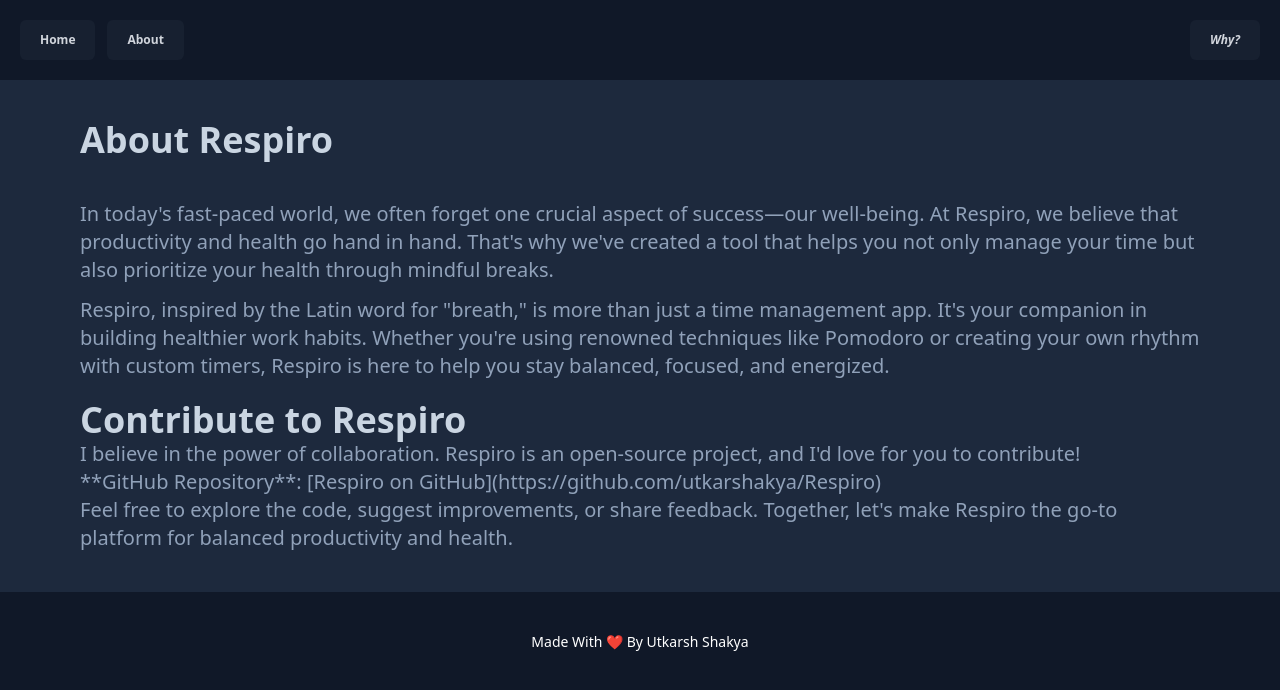
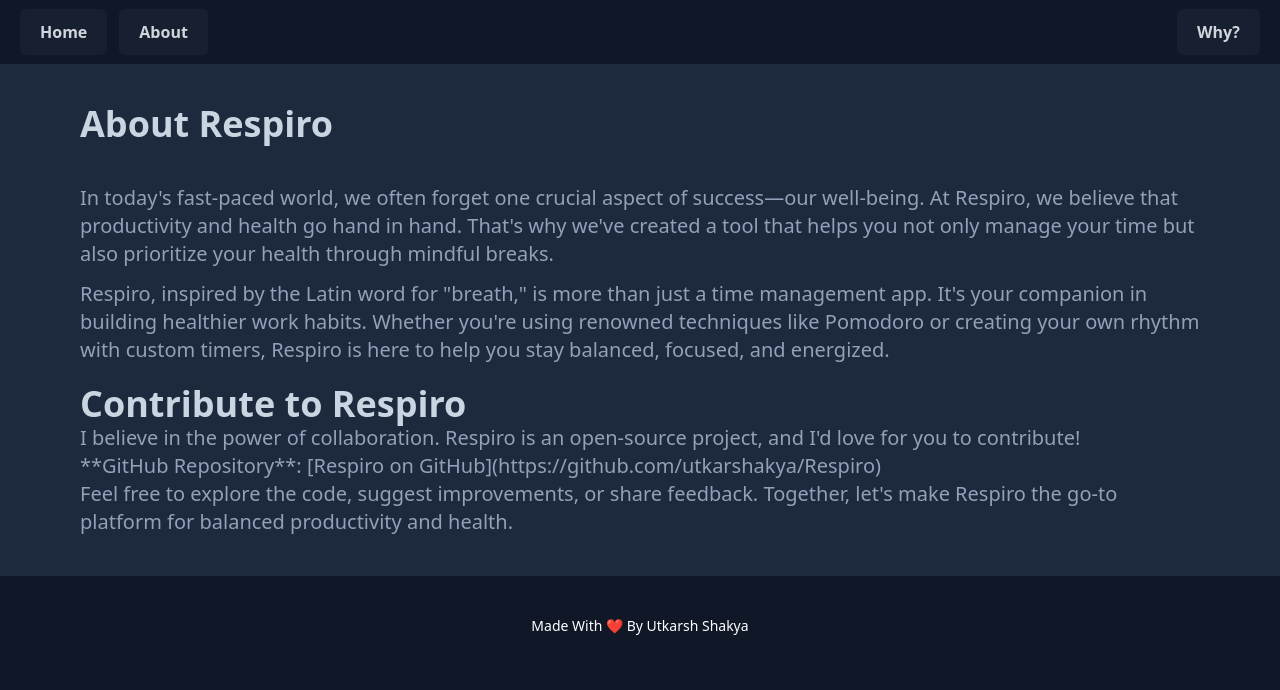
Before and after one commit to utkarshakya/Respiro, a React (Vite) app: page /about in a window 1280 px wide. Shown: the top 690 px of the page. Built offline with nearby package versions, Linux system fonts and the light colour scheme.

Commit message:
feat: implement useTimer hook for timer functionality, refactor Navbar component for improved structure, and update Pomodoro and About pages

```diff
--- a/src/App.jsx
+++ b/src/App.jsx
@@ -15,7 +15,7 @@
   return (
     <>
       <BrowserRouter>
-      <Navbar />
+        <Navbar />
         <Routes>
           <Route index element={<Home />} />
           <Route path="about" element={<About />} />
--- a/src/components/Navbar.jsx
+++ b/src/components/Navbar.jsx
@@ -1,58 +1,43 @@
 import React from "react";
 import { NavLink } from "react-router";
 
-function Navbar() {
+const links = [
+  { to: "/", label: "Home" },
+  { to: "/about", label: "About" },
+  { to: "/why", label: "Why?", mobileLabel: "?" },
+];
+
+const Navbar = () => {
+  const linkClasses = ({ isActive }) =>
+    `py-3 px-5 rounded-md font-semibold text-gray-300 bg-gray-800/50 ${
+      isActive ? "cursor-default" : "hover:bg-gray-800 hover:text-white"
+    }`;
+
   return (
-    <nav className="w-full max-w-7xl p-5 flex justify-between flex-wrap gap-3 text-xs mx-auto">
-      {/* Left Part */}
-      <div className="flex gap-x-3 gap-y-1 font-semibold">
-        <NavLink
-          to="/"
-          className={({ isActive }) =>
-            `${
-              isActive ? "cursor-default" : "hover:bg-gray-800 hover:text-white"
-            } py-3 px-5 text-gray-300 bg-gray-800/50 rounded-md`
-          }
-        >
-          Home
-        </NavLink>
-        <NavLink
-          to="/about"
-          className={({ isActive }) =>
-            `${
-              isActive ? "cursor-default" : "hover:bg-gray-800 hover:text-white"
-            } py-3 px-5 text-gray-300 bg-gray-800/50 rounded-md`
-          }
-        >
-          About
-        </NavLink>
-      </div>
-
-      {/* Right Part */}
-      <div className="flex font-semibold">
-        <NavLink
-          to="/why"
-          className={({ isActive }) =>
-            `${
-              isActive ? "cursor-default" : "hover:bg-gray-800 hover:text-white"
-            } hidden md:block py-3 px-5 text-gray-300 bg-gray-800/50 rounded-md italic`
-          }
-        >
-          Why?
-        </NavLink>
-        <NavLink
-          to="/why"
-          className={({ isActive }) =>
-            `${
-              isActive ? "cursor-default" : "hover:bg-gray-800 hover:text-white"
-            } md:hidden py-3 px-5 text-gray-300 bg-gray-800/50 rounded-md italic`
-          }
-        >
-          ?
-        </NavLink>
-      </div>
+    <nav className="w-full max-w-7xl p-5 flex justify-between flex-wrap gap-3 mx-auto">
+      <ul className="flex gap-x-3 gap-y-1">
+        {links.slice(0, 2).map((link) => (
+          <li key={link.to}>
+            <NavLink to={link.to} className={linkClasses}>
+              {link.label}
+            </NavLink>
+          </li>
+        ))}
+      </ul>
+      <ul className="flex">
+        <li className="hidden md:block">
+          <NavLink to="/why" className={linkClasses}>
+            Why?
+          </NavLink>
+        </li>
+        <li className="md:hidden">
+          <NavLink to="/why" className={linkClasses}>
+            ?
+          </NavLink>
+        </li>
+      </ul>
     </nav>
   );
-}
+};
 
 export default Navbar;
--- a/src/components/index.js
+++ b/src/components/index.js
@@ -1,16 +1,7 @@
-import {CardForLink, CardForInfo} from "./Cards";
+import { CardForLink, CardForInfo } from "./Cards";
 import CustomTimer from "./CustomTimer";
 import HeroSection from "./HeroSection";
 import Navbar from "./Navbar";
 import Footer from "./Footer";
-import useTimer from "./useTimer";
 
-export {
-  CardForLink,
-  CardForInfo,
-  CustomTimer,
-  HeroSection,
-  Navbar,
-  Footer,
-  useTimer,
-};
+export { CardForLink, CardForInfo, CustomTimer, HeroSection, Navbar, Footer };
--- a/src/pages/About.jsx
+++ b/src/pages/About.jsx
@@ -1,3 +1,4 @@
+import React from "react";
 function About() {
   return (
     <div className="w-screen max-w-7xl flex flex-col items-center gap-5 bg-slate-800 mx-auto px-5 md:px-20">
--- a/src/pages/Timers/Pomodoro.jsx
+++ b/src/pages/Timers/Pomodoro.jsx
@@ -1,5 +1,6 @@
 import React from "react";
-import { useTimer, CardForInfo } from "../../components";
+import { CardForInfo } from "../../components";
+import useTimer from "../../hooks/useTimer";
 
 function Pomodoro() {
   const { formatTime, start, pause, reset, isRunning } = useTimer(20 * 60);
```
Also changed, not shown: src/hooks/useTimer.js (renamed from src/components/useTimer.js).
